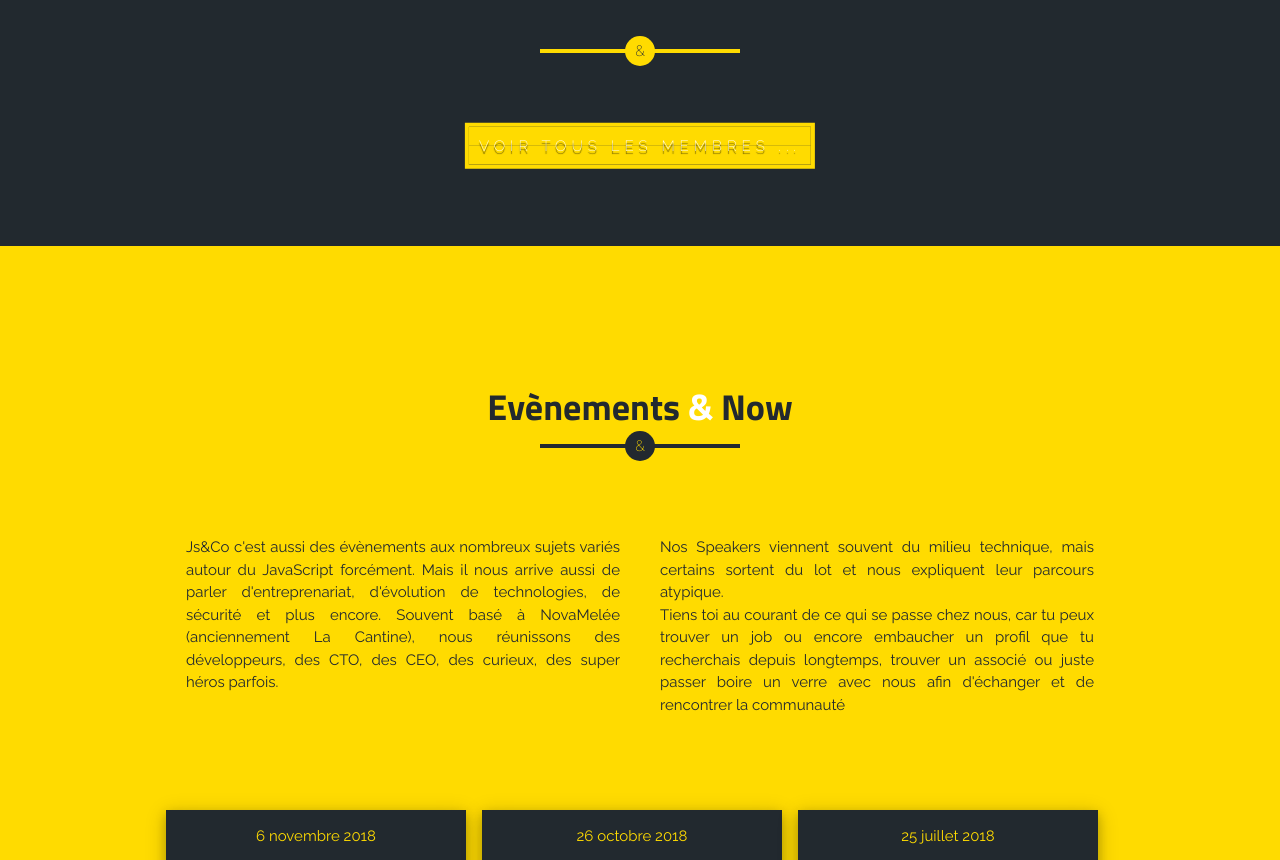
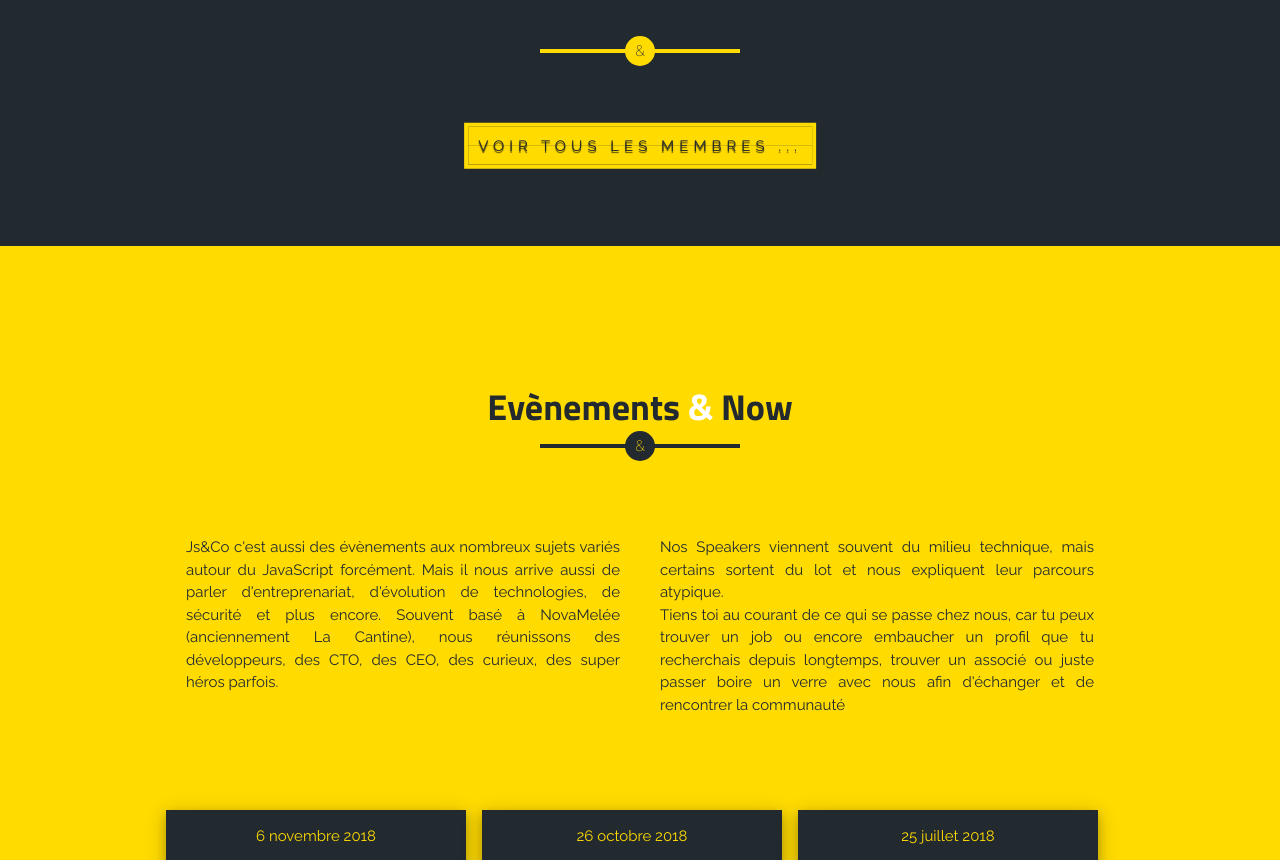
Before and after one commit to JeromeMouly/JS-Co-Redesign, a plain HTML site: page index.html in a window 1280 px wide. Shown: the part 2900-3760 px from the top of the page. Drawn offline with nearby package versions, Linux system fonts and the light colour scheme.

Commit message:
modification btn see all members

```diff
--- a/assets/css/style.css
+++ b/assets/css/style.css
@@ -360,11 +360,11 @@ section {
 }
 
 .members-btn {
-    font-weight: 200;
+    font-weight: 400;
     text-transform: uppercase;
     text-decoration: none;
     background-color: #22292F;
-    color: #FFF;
+    color: #22292F;
     padding: 8px 10px;
     text-align: center;
     display: inline-block;
@@ -373,7 +373,7 @@ section {
     transform: translate(-50%, -50%);
     overflow: hidden;
     border: 4px solid #FFDB00;
-    text-shadow: 0 3px 1px rgba(0, 0, 0, 0.7);
+    text-shadow: 0 2px 1px rgba(0, 0, 0, 0.7);
 }
 
 .members-btn:before {
@@ -390,6 +390,10 @@ section {
 
 .members-btn:hover:before {
     top: -50%;
+}
+
+.members-btn:hover {
+    color: #FFF;
 }
 
 .members-btn:after {
```
